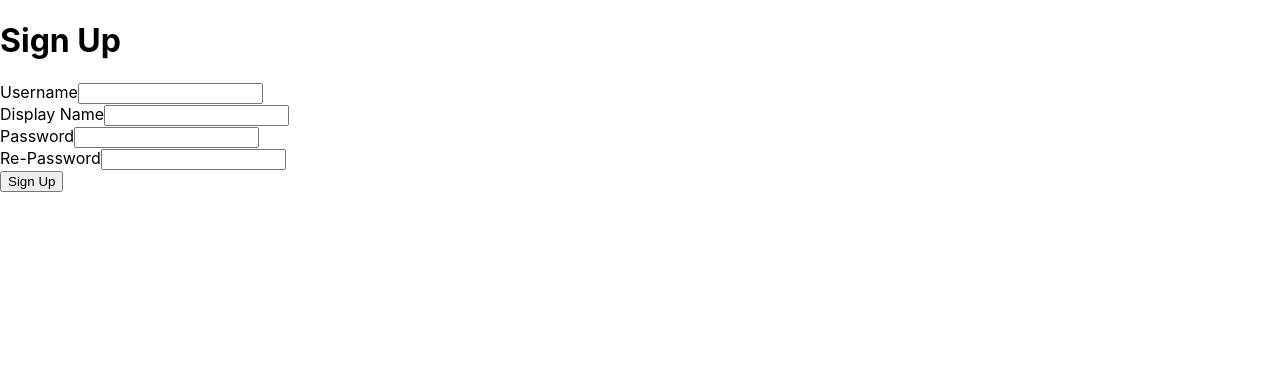
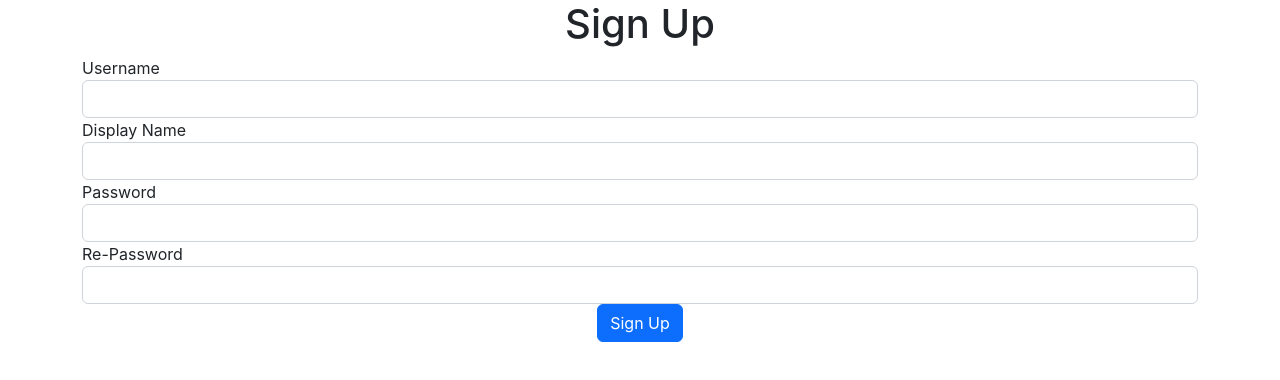
Before and after one commit to BaturayCaglasin/hoaxify-react, a React (Create React App) app: page / in a window 1280 px wide. Shown: the top 380 px of the page. Built offline with nearby package versions, Linux system fonts and the light colour scheme.

Commit message:
bootstrap added

```diff
--- a/public/index.html
+++ b/public/index.html
@@ -15,6 +15,14 @@
       user's mobile device or desktop. See https://developers.google.com/web/fundamentals/web-app-manifest/
     -->
     <link rel="manifest" href="%PUBLIC_URL%/manifest.json" />
+    <!-- CSS only -->
+    <link
+      href="https://cdn.jsdelivr.net/npm/bootstrap@5.2.0/dist/css/bootstrap.min.css"
+      rel="stylesheet"
+      integrity="sha384-gH2yIJqKdNHPEq0n4Mqa/HGKIhSkIHeL5AyhkYV8i59U5AR6csBvApHHNl/vI1Bx"
+      crossorigin="anonymous"
+    />
+
     <!--
       Notice the use of %PUBLIC_URL% in the tags above.
       It will be replaced with the URL of the `public` folder during the build.
--- a/src/UserSignUpPage.js
+++ /dev/null
@@ -1,70 +0,0 @@
-import React from "react";
-import axios from "axios";
-
-class UserSignUpPage extends React.Component {
-  //Appin son state'ini bize verecek olan fonksiyon. App'te, tarayıcıda console'da hali hazırda state kısmı bulunur.
-  state = {
-    //key (label or field): value
-    username: null,
-    displayName: null,
-    password: null,
-    rePassword: null,
-  };
-
-  onChange = (event) => {
-    //onChange fonksiyonu. onChange bir event alacak parametre olarak.
-    const key = event.target.name;
-    const value = event.target.value;
-    this.setState({
-      [key]: value,
-    });
-  };
-
-  onClickSignUp = (event) => {
-    event.preventDefault();
-
-    const { username, displayName, password, rePassword } = this.state;
-    const body = {
-      username: username,
-      displayName: displayName,
-      password: password,
-      rePassword: rePassword,
-    };
-    axios.post("/api/1.0/users", body);
-  };
-
-  render() {
-    return (
-      <form>
-        <h1>Sign Up</h1>
-        <div>
-          <label>Username</label>
-          <input name="username" onChange={this.onChange}></input>
-        </div>
-        <div>
-          <label>Display Name</label>
-          <input name="displayName" onChange={this.onChange}></input>
-        </div>
-        <div>
-          <label>Password</label>
-          <input
-            name="password"
-            type="password"
-            onChange={this.onChange}
-          ></input>
-        </div>
-        <div>
-          <label>Re-Password</label>
-          <input
-            name="rePassword"
-            type="password"
-            onChange={this.onChange}
-          ></input>
-        </div>
-        <button onClick={this.onClickSignUp}>Sign Up</button>
-      </form>
-    );
-  }
-}
-
-export default UserSignUpPage; //index.js'te kullanabilmek için. Her class'ın export edilmesi beklenir.
--- /dev/null
+++ b/src/api/apiCalls.js
@@ -0,0 +1,5 @@
+import axios from "axios";
+
+export const signup = (body) => {
+  return axios.post("/api/1.0/users", body);
+};
--- a/src/index.js
+++ b/src/index.js
@@ -2,7 +2,7 @@ import React from "react";
 import ReactDOM from "react-dom/client";
 import "./index.css";
 import App from "./App";
-import UserSignUpPage from "./UserSignUpPage";
+import UserSignUpPage from "./pages/UserSignUpPage";
 import reportWebVitals from "./reportWebVitals";
 
 const root = ReactDOM.createRoot(document.getElementById("root"));
--- /dev/null
+++ b/src/pages/UserSignUpPage.js
@@ -0,0 +1,111 @@
+import React from "react";
+import { signup } from "../api/apiCalls";
+
+class UserSignUpPage extends React.Component {
+  //Appin son state'ini bize verecek olan fonksiyon. App'te, tarayıcıda console'da hali hazırda state kısmı bulunur.
+  state = {
+    //key (label or field): value
+    username: null,
+    displayName: null,
+    password: null,
+    rePassword: null,
+    pendingApiCall: false,
+  };
+
+  onChange = (event) => {
+    //onChange fonksiyonu. onChange bir event alacak parametre olarak.
+    const key = event.target.name;
+    const value = event.target.value;
+    this.setState({
+      [key]: value,
+    });
+  };
+
+  onClickSignUp = (event) => {
+    event.preventDefault();
+
+    const { username, displayName, password, rePassword } = this.state;
+    const body = {
+      username: username,
+      displayName: displayName,
+      password: password,
+      rePassword: rePassword,
+    };
+
+    this.setState({ pendingApiCall: true });
+    signup(body)
+      .then((response) => {
+        this.setState({ pendingApiCall: false });
+      })
+      .catch((error) => {
+        this.setState({ pendingApiCall: false });
+      });
+  };
+
+  render() {
+    return (
+      //Container: sağdan sola daha ortalı bir biçimde sayfayı düzenler.
+      //text-center: text'i ortalar.
+      //className= "form-group"
+      //className= "form-control"
+      //button className= "btn btn-primary"
+      <div className="container">
+        <form>
+          <h1 className="text-center" text->
+            Sign Up
+          </h1>
+          <div className="form-group">
+            <label>Username</label>
+            <input
+              name="username"
+              class="form-control"
+              onChange={this.onChange}
+            ></input>
+          </div>
+          <div className="form-group">
+            <label>Display Name</label>
+            <input
+              name="displayName"
+              class="form-control"
+              onChange={this.onChange}
+            ></input>
+          </div>
+          <div className="form-group">
+            <label>Password</label>
+            <input
+              name="password"
+              type="password"
+              className="form-control"
+              onChange={this.onChange}
+            ></input>
+          </div>
+          <div className="form-group">
+            <label>Re-Password</label>
+            <input
+              name="rePassword"
+              type="password"
+              className="form-control"
+              onChange={this.onChange}
+            ></input>
+          </div>
+          <div className="text-center">
+            <button
+              className="btn btn-primary"
+              onClick={this.onClickSignUp}
+              disabled={this.state.pendingApiCall}
+            >
+              {this.state.pendingApiCall ? (
+                <span className="spinner-border spinner-border-sm"></span>
+              ) : (
+                ""
+              )}
+              Sign Up
+            </button>
+          </div>
+        </form>
+      </div>
+    );
+  }
+}
+
+export default UserSignUpPage; //index.js'te kullanabilmek için. Her class'ın export edilmesi beklenir.
```
